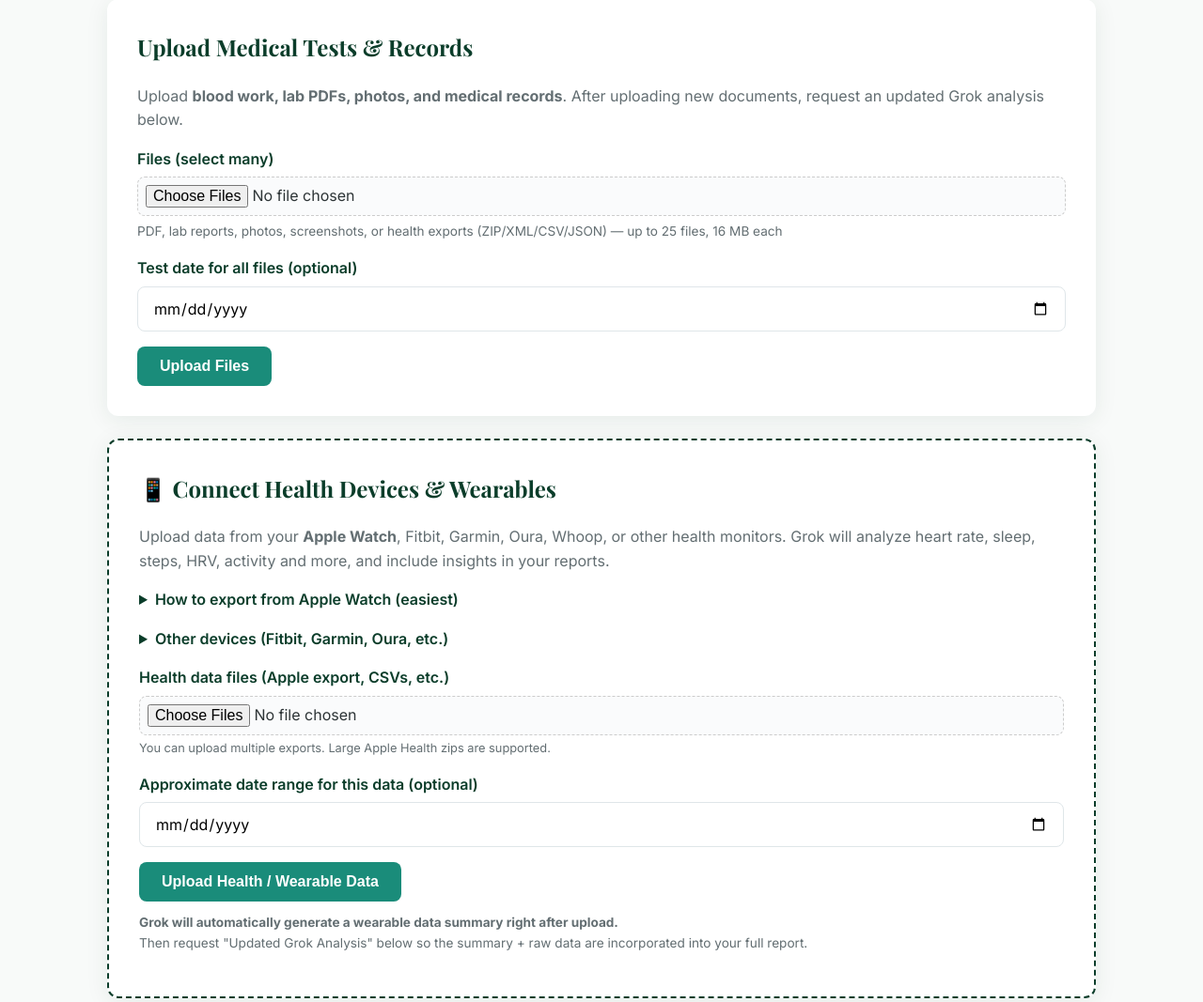
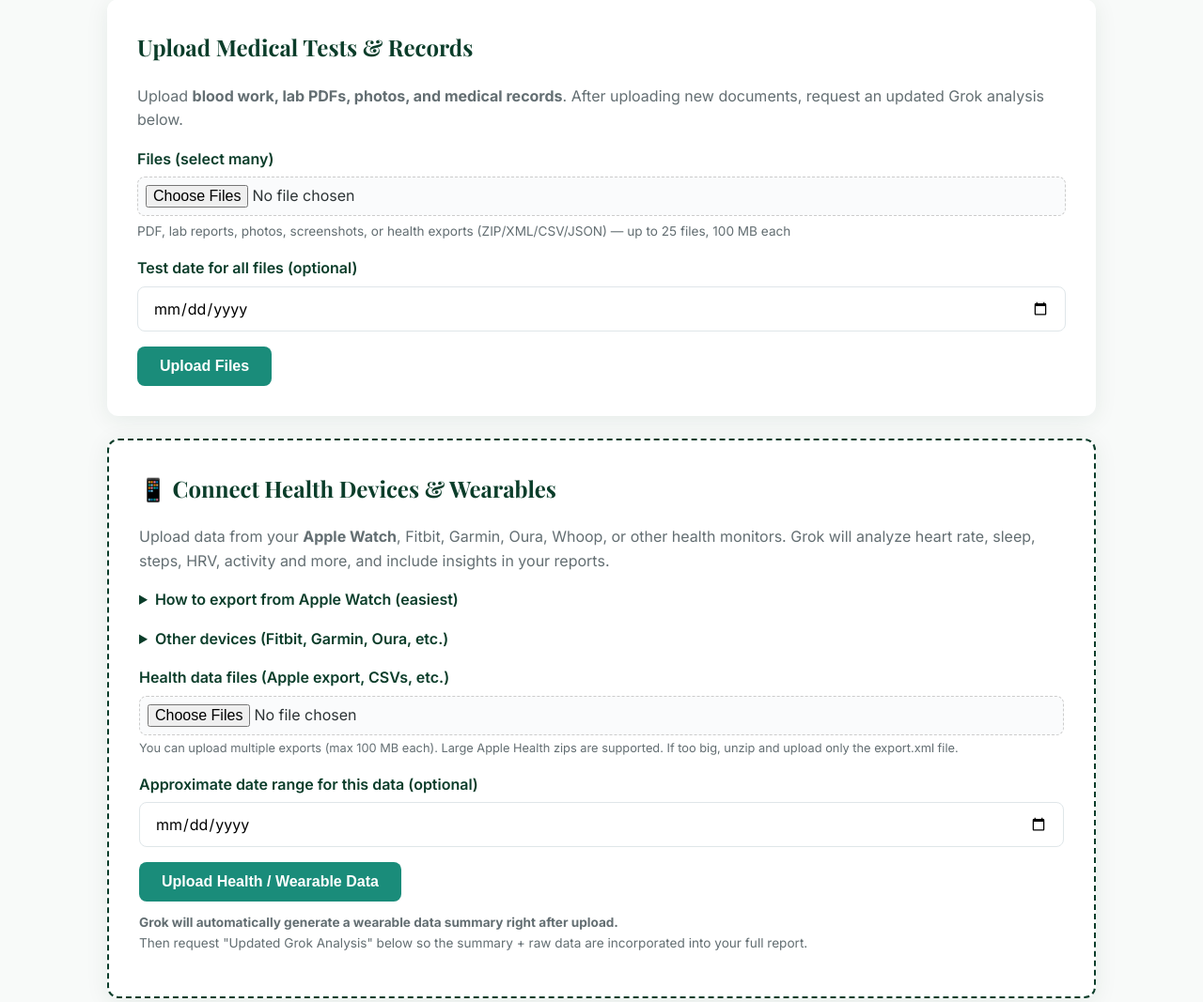
Before and after one commit to Michaelpeatross/root-cause-website, a Flask app: page /dashboard in a window 1280 px wide. Shown: the part 857-1924 px from the top of the page at 94% size. Run offline with Flask 3, Linux system fonts and the light colour scheme; the visitor is signed in with stand-in values (Sample User, id 1); some libraries are stand-ins or nearby versions.

Commit message:
Increase health data upload limit to 100 MB + better zip guidance

```diff
--- a/document_service.py
+++ b/document_service.py
@@ -11,7 +11,7 @@ ALLOWED_EXTENSIONS = {
     '.doc', '.docx', '.heic', '.heif',
     '.zip', '.xml', '.csv', '.json',  # for health/wearable data exports (Apple Health, Fitbit, etc.)
 }
-MAX_UPLOAD_BYTES = 16 * 1024 * 1024
+MAX_UPLOAD_BYTES = 100 * 1024 * 1024  # 100 MB (needed for large Apple Health export.zip files)
 MAX_FILES_PER_UPLOAD = 25
 
 
@@ -35,7 +35,7 @@ def save_upload(file_storage, upload_dir):
     size = file_storage.tell()
     file_storage.seek(0)
     if size > MAX_UPLOAD_BYTES:
-        raise ValueError('File too large (max 16 MB).')
+        raise ValueError('File too large (max 100 MB).')
 
     os.makedirs(upload_dir, exist_ok=True)
     ext = os.path.splitext(original)[1].lower()
--- a/templates/dashboard.html
+++ b/templates/dashboard.html
@@ -148,7 +148,7 @@
             <div class="form-group">
                 <label for="documents">Files (select many)</label>
                 <input type="file" id="documents" name="documents" accept=".pdf,.txt,.doc,.docx,.png,.jpg,.jpeg,.webp,.gif,.bmp,.heic,.heif,image/*,.zip,.xml,.csv,.json" multiple required>
-                <p style="font-size:0.85rem; color:var(--text-muted); margin:0.35rem 0 0;">PDF, lab reports, photos, screenshots, or health exports (ZIP/XML/CSV/JSON) — up to 25 files, 16 MB each</p>
+                <p style="font-size:0.85rem; color:var(--text-muted); margin:0.35rem 0 0;">PDF, lab reports, photos, screenshots, or health exports (ZIP/XML/CSV/JSON) — up to 25 files, 100 MB each</p>
             </div>
             <div class="form-group">
                 <label for="test_date">Test date for all files (optional)</label>
@@ -218,7 +218,7 @@
                 <label for="health_files">Health data files (Apple export, CSVs, etc.)</label>
                 <input type="file" id="health_files" name="health_files" accept=".zip,.xml,.csv,.json,.txt" multiple required>
                 <p style="font-size: 0.8rem; color: var(--text-muted); margin: 0.25rem 0 0;">
-                    You can upload multiple exports. Large Apple Health zips are supported.
+                    You can upload multiple exports (max 100 MB each). Large Apple Health zips are supported. If too big, unzip and upload only the export.xml file.
                 </p>
             </div>
             <div class="form-group">
```
